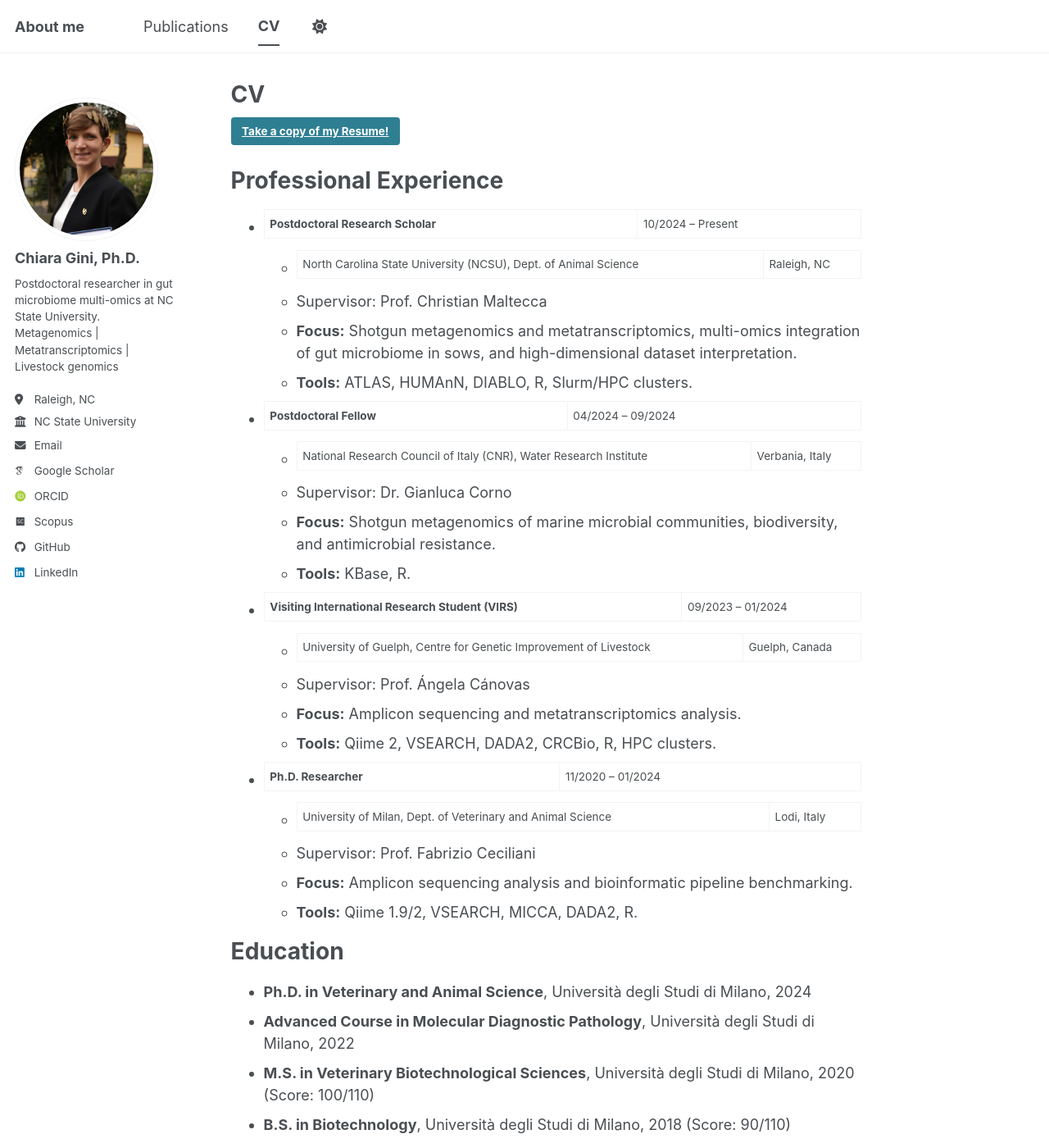
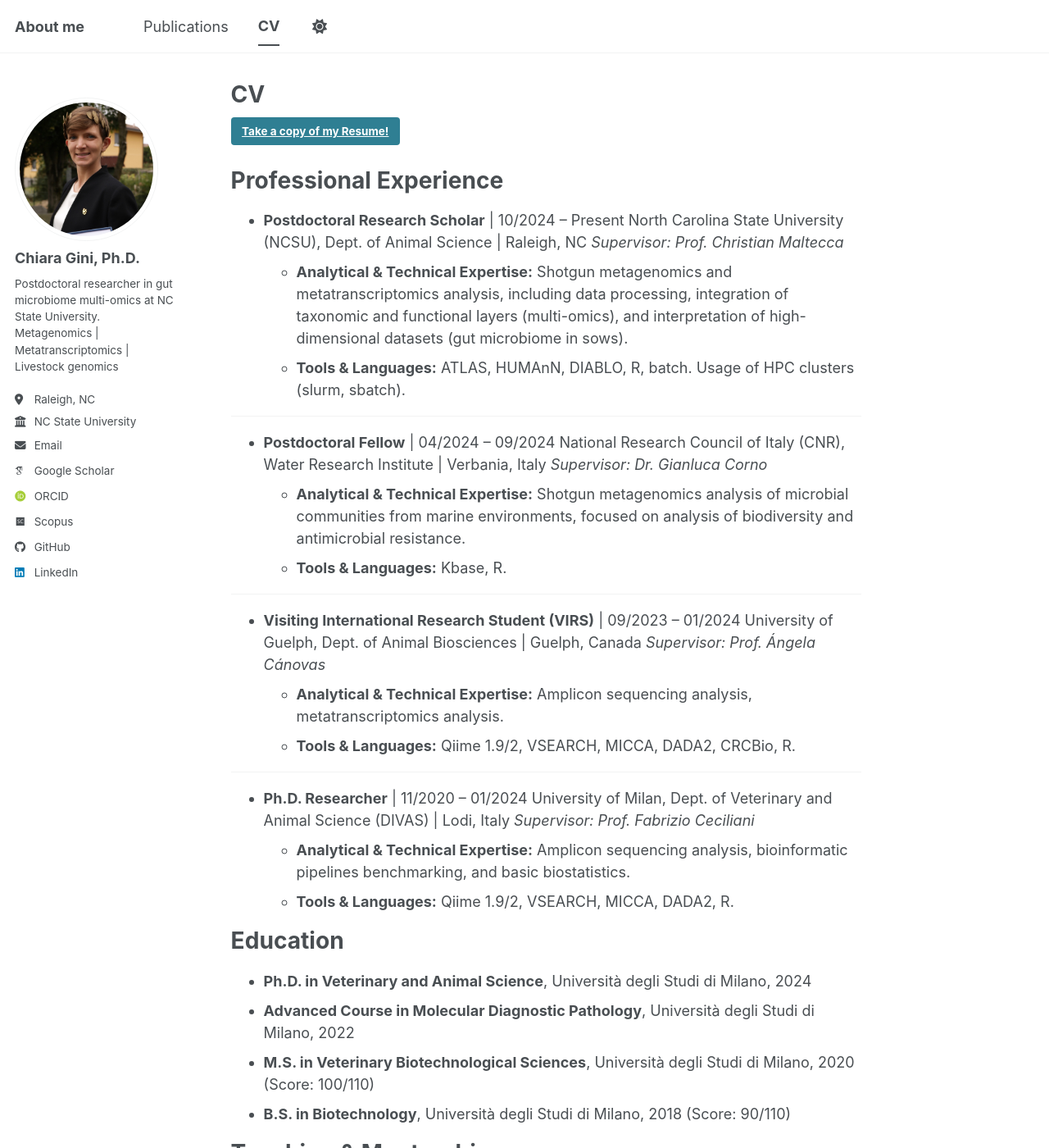
Before and after one commit to bioinfogini/bioinfogini.github.io, a Jekyll site: the page built from _pages/cv.md, in a window 1280 px wide and 1400 px high. Shown: the whole window at 82% size. Built offline with Jekyll 4.4.1, drawn with Linux system fonts in a browser that asks for light colours; some web fonts are replaced; a script bundle is joined from its source files by our own code; library files that are not in the unit come from our copies.

Commit message:
Revise CV professional experience details
Updated professional experience section with detailed descriptions of roles, responsibilities, and tools used in each position.

```diff
--- a/_pages/cv.md
+++ b/_pages/cv.md
@@ -15,28 +15,34 @@
 ======
 
 * **Postdoctoral Research Scholar** | 10/2024 – Present
-  * North Carolina State University (NCSU), Dept. of Animal Science | Raleigh, NC
-  * Supervisor: Prof. Christian Maltecca
-  * **Focus:** Shotgun metagenomics and metatranscriptomics, multi-omics integration of gut microbiome in sows, and high-dimensional dataset interpretation.
-  * **Tools:** ATLAS, HUMAnN, DIABLO, R, Slurm/HPC clusters.
+  North Carolina State University (NCSU), Dept. of Animal Science | Raleigh, NC
+  *Supervisor: Prof. Christian Maltecca*
+  * **Analytical & Technical Expertise:** Shotgun metagenomics and metatranscriptomics analysis, including data processing, integration of taxonomic and functional layers (multi-omics), and interpretation of high-dimensional datasets (gut microbiome in sows).
+  * **Tools & Languages:** ATLAS, HUMAnN, DIABLO, R, batch. Usage of HPC clusters (slurm, sbatch).
+
+---
 
 * **Postdoctoral Fellow** | 04/2024 – 09/2024
-  * National Research Council of Italy (CNR), Water Research Institute | Verbania, Italy
-  * Supervisor: Dr. Gianluca Corno
-  * **Focus:** Shotgun metagenomics of marine microbial communities, biodiversity, and antimicrobial resistance.
-  * **Tools:** KBase, R.
+  National Research Council of Italy (CNR), Water Research Institute | Verbania, Italy
+  *Supervisor: Dr. Gianluca Corno*
+  * **Analytical & Technical Expertise:** Shotgun metagenomics analysis of microbial communities from marine environments, focused on analysis of biodiversity and antimicrobial resistance.
+  * **Tools & Languages:** Kbase, R.
+
+---
 
 * **Visiting International Research Student (VIRS)** | 09/2023 – 01/2024
-  * University of Guelph, Centre for Genetic Improvement of Livestock | Guelph, Canada
-  * Supervisor: Prof. Ángela Cánovas
-  * **Focus:** Amplicon sequencing and metatranscriptomics analysis.
-  * **Tools:** Qiime 2, VSEARCH, DADA2, CRCBio, R, HPC clusters.
+  University of Guelph, Dept. of Animal Biosciences | Guelph, Canada
+  *Supervisor: Prof. Ángela Cánovas*
+  * **Analytical & Technical Expertise:** Amplicon sequencing analysis, metatranscriptomics analysis.
+  * **Tools & Languages:** Qiime 1.9/2, VSEARCH, MICCA, DADA2, CRCBio, R.
+
+---
 
 * **Ph.D. Researcher** | 11/2020 – 01/2024
-  * University of Milan, Dept. of Veterinary and Animal Science | Lodi, Italy
-  * Supervisor: Prof. Fabrizio Ceciliani
-  * **Focus:** Amplicon sequencing analysis and bioinformatic pipeline benchmarking.
-  * **Tools:** Qiime 1.9/2, VSEARCH, MICCA, DADA2, R.
+  University of Milan, Dept. of Veterinary and Animal Science (DIVAS) | Lodi, Italy
+  *Supervisor: Prof. Fabrizio Ceciliani*
+  * **Analytical & Technical Expertise:** Amplicon sequencing analysis, bioinformatic pipelines benchmarking, and basic biostatistics.
+  * **Tools & Languages:** Qiime 1.9/2, VSEARCH, MICCA, DADA2, R.
 
 Education
 ======
```
